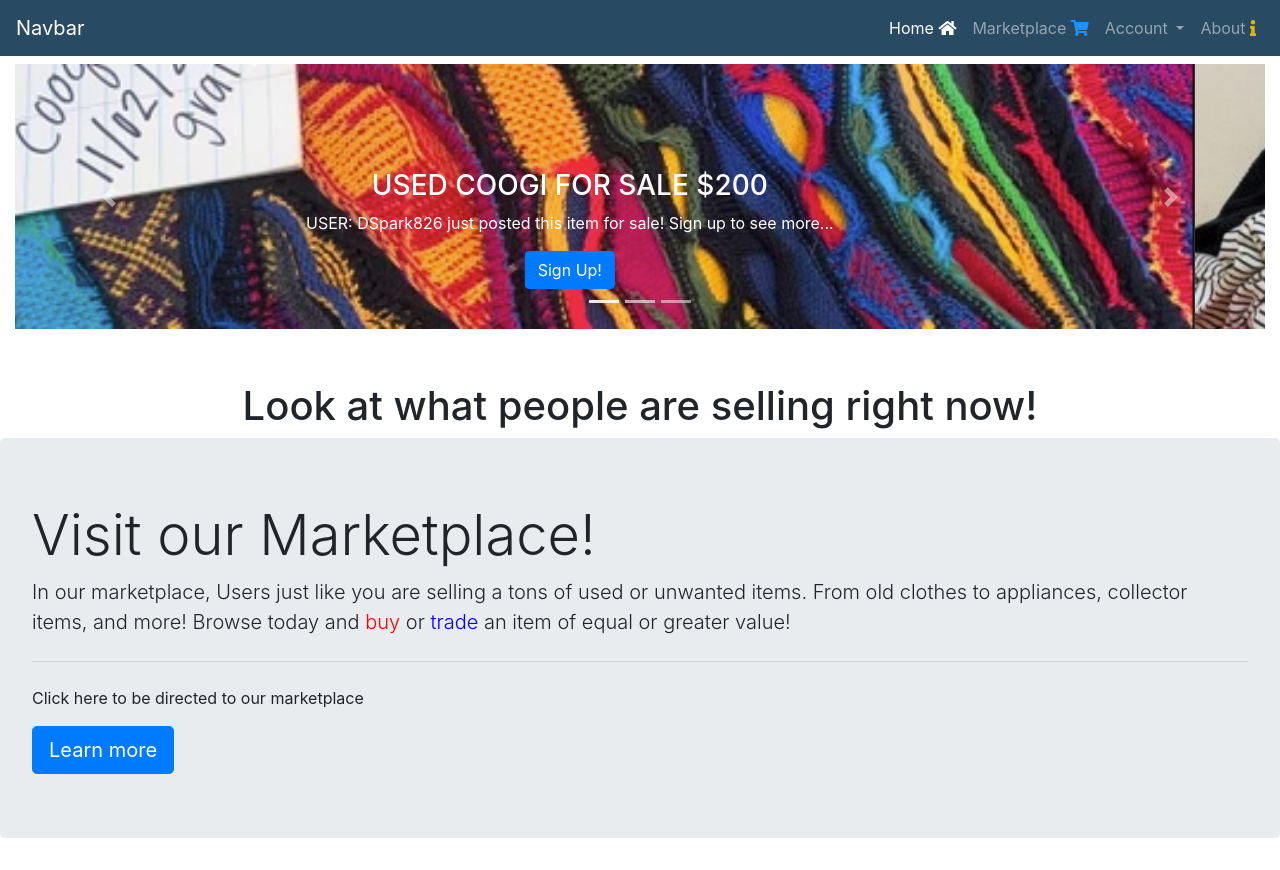
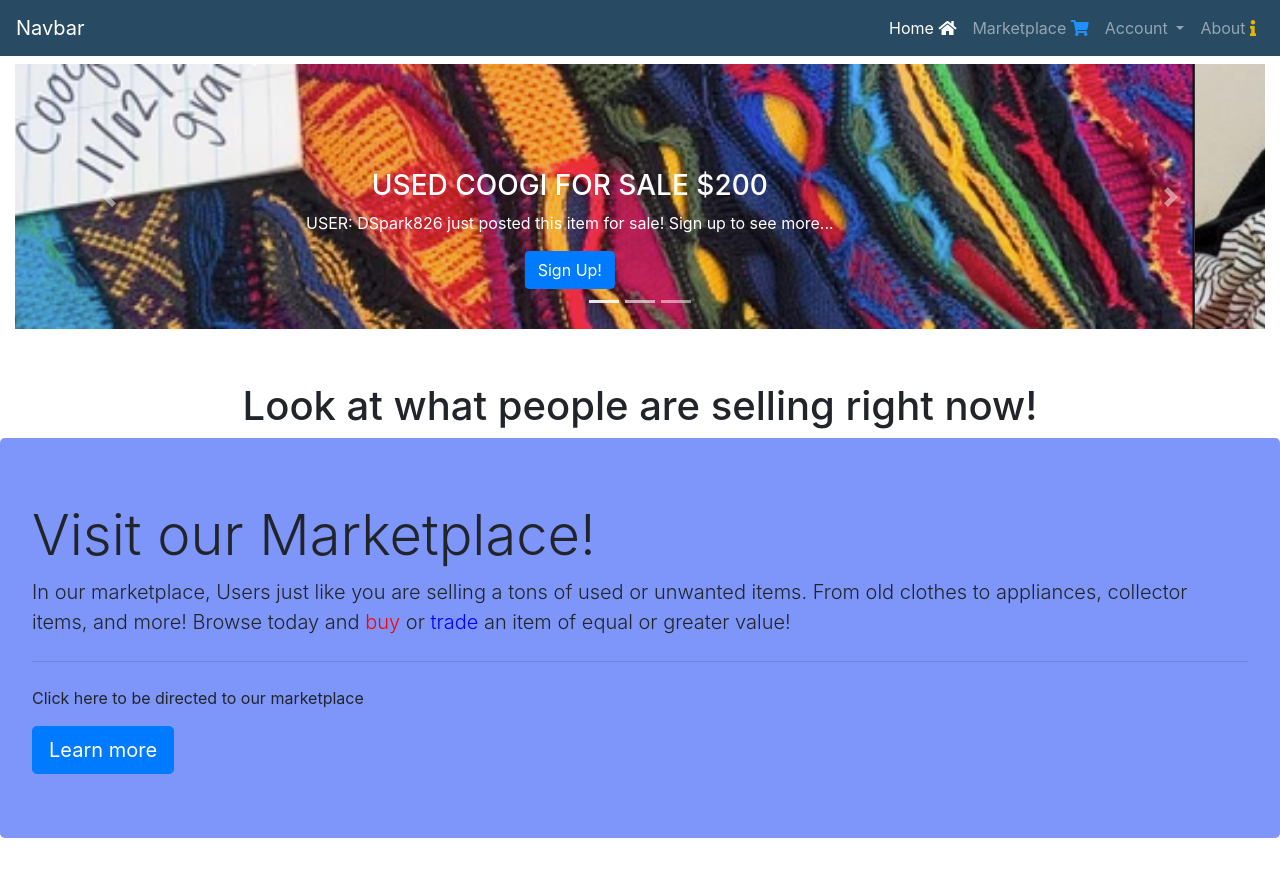
Before and after one commit to Crozarts/Project2Group2, a website: page public/home.html in a window 1280 px wide. Drawn offline with nearby package versions, Linux system fonts and the light colour scheme.

Commit message:
jumbo blue

```diff
--- a/public/assets/css/style.css
+++ b/public/assets/css/style.css
@@ -143,3 +143,7 @@
     height: 30px;
     width: 45px;
 }
+
+#jumboHome {
+    background-color: rgb(126, 149, 250);
+}
--- a/public/home.html
+++ b/public/home.html
@@ -41,8 +41,8 @@
               style="color: dodgerblue;"></i></a>
         </li>
         <li class="nav-item dropdown">
-            <a class="nav-link dropdown-toggle" href="#" id="navbarDropdownMenuLink" role="button"
-              data-toggle="dropdown" aria-haspopup="true" aria-expanded="false">
+          <a class="nav-link dropdown-toggle" href="#" id="navbarDropdownMenuLink" role="button" data-toggle="dropdown"
+            aria-haspopup="true" aria-expanded="false">
             Account
           </a>
           <div class="dropdown-menu dropdown-dark" aria-labelledby="navbarDropdownMenuLink"
@@ -81,9 +81,7 @@
           </div>
         </div>
         <div class="carousel-item">
-          <img
-            src="assets/img/clothing_pile.jpg"
-            alt="slide three" width="1100" height="500">
+          <img src="assets/img/clothing_pile.jpg" alt="slide three" width="1100" height="500">
           <div class="carousel-caption">
             <h3>Closet looking like this?</h3>
             <p>Post an item for sale! Sell all of your unwanted clothing and accessories today!</p>
@@ -110,14 +108,18 @@
   <div class="container" style="text-align: center; padding-top: 5px;">
     <h1>Look at what people are selling right now!</h1>
   </div>
+
   <!-- example items for sale in cards -->
-  <div class="jumbotron">
+  <div class="jumbotron" id="jumboHome">
     <h1 class="display-4">Visit our Marketplace!</h1>
-    <p class="lead">In our marketplace, Users just like you are selling a tons of used or unwanted items. From old clothes to appliances, collector items, and more! Browse today and <span style="color: red">buy</span> or <span style="color: blue;">trade </span>an item of equal or greater value! </p>
+      <p class="lead">In our marketplace, Users just like you are selling a tons of used or unwanted items. From old
+      clothes to appliances, collector items, and more! Browse today and <span style="color: red">buy</span> or <span
+        style="color: blue;">trade </span>an item of equal or greater value! </p>
           <hr class="my-4">
       <p>Click here to be directed to our marketplace</p>
     <a class="btn btn-primary btn-lg" href="#" role="button">Learn more</a>
   </div>
+
   <!-- footer -->
 
   <script src="https://cdnjs.cloudflare.com/ajax/libs/jquery/3.5.1/jquery.slim.min.js"></script>
```
Lines whose indentation alone changed are shown as unchanged.
